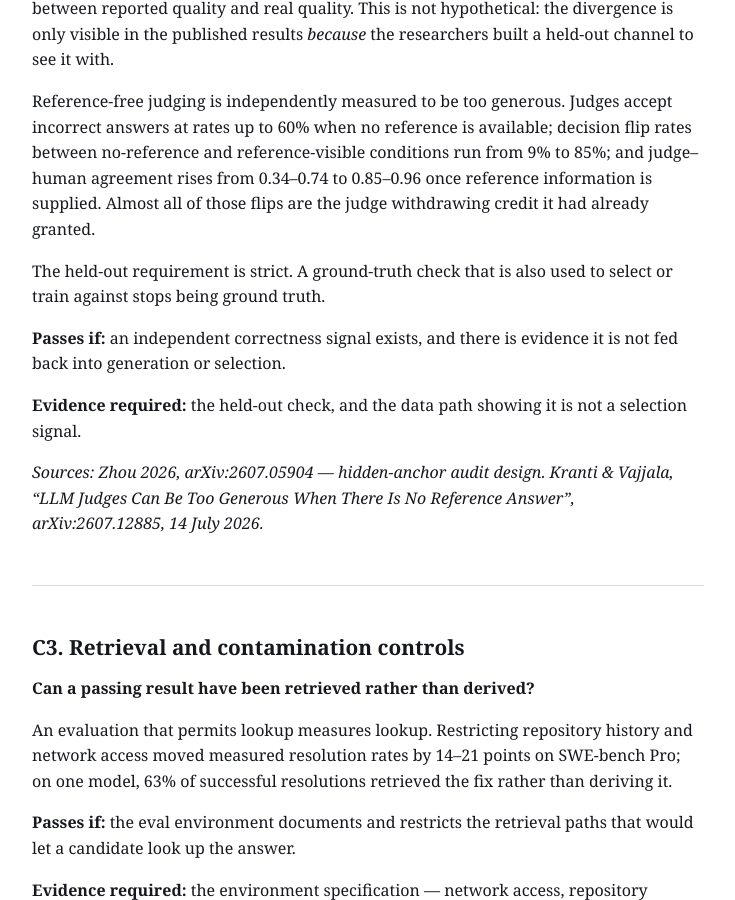
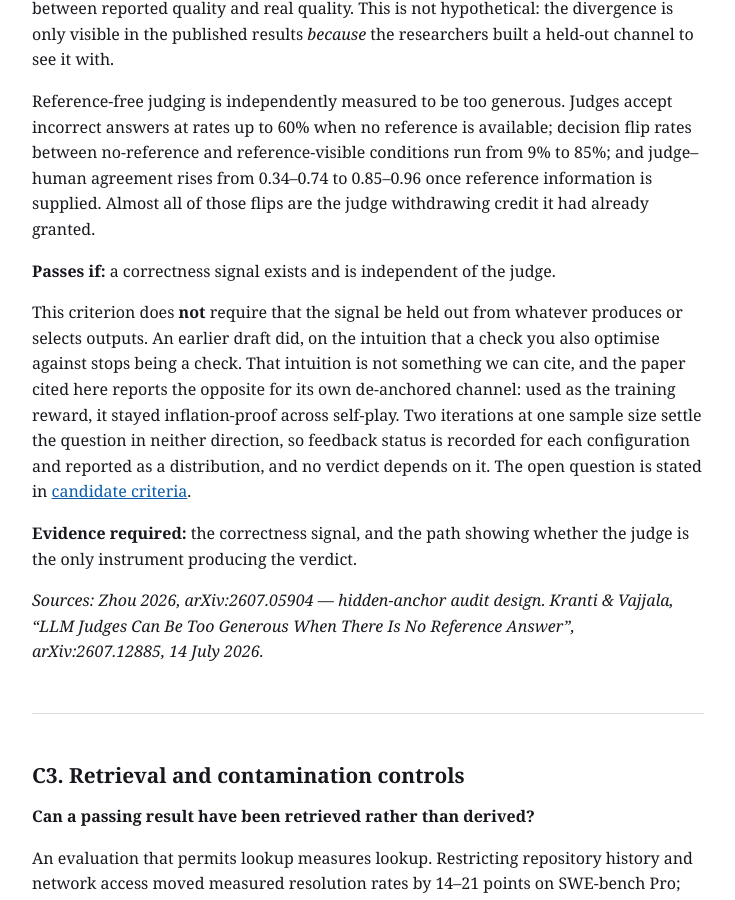
Before and after one commit to evaluator-integrity/evaluator-integrity, a Jekyll site: the page built from criteria/v0.1/index.md, in a window 1280 px wide and 900 px high, scrolled down 2731 px. Shown: the whole window, without its empty margins (272-1007 px from the left). Built offline with Jekyll 4.4.1, drawn with Linux system fonts in a browser that asks for light colours.

Commit message:
C2: drop the held-out clause; the cited source contradicts it
Defect record C2-P3 (severity: highest of the three). The pass condition
required a correctness signal "demonstrably not fed back into generation or
selection", and the published text asserted that "a ground-truth check that is
also used to select or train against stops being ground truth". That sentence
carried no citation, and the paper C2 cites reports the opposite for its own
channel:

  "Used as the training reward, the de-anchored channel keeps the
   false-positive rate at zero across self-play, preventing the basin rather
   than only detecting it."

  "The same reference-free channel that audits the basin is, in our
   experiments, an effectively inflation-proof training reward."

What degrades under optimisation in that work is the plausibility-judge reward
and the ensemble reward. An independent exact-match channel does not; the
oracle control rewarding exact match "shows no inflation".

Removed rather than narrowed. Zhou's counterexample is two iterations at n=128
on one task family: enough to show our clause was never established, nowhere
near enough to establish its negation. Narrowing the requirement to fit it
would have replaced an over-read with a smaller over-read, so the clause goes
and the question is recorded as open in candidate criteria, with the Goodhart
argument, the counterexample verbatim, and what measurement would settle it.

Feedback status becomes a reported property: recorded per configuration,
published as a distribution, no verdict depending on it. A reader who finds the
Goodhart argument convincing can apply it to the distribution themselves. We
are declining to score it, not declining to report it.

Re-scored all 27 before applying rather than assuming the outcome. Zero
verdicts flip and no published figure moves. The 24 in-scope records partition
exactly: 11 fail on P1 with no independent signal at all, 13 fail on P2 with a
reference supplied but handed to the judge. One record looked like a
dependency -- deepeval/hallucination reads "supplied to the judge rather than
held out" -- but there "held out" means withheld from the judge, which is P2.
Its stated reasoning is that a supplied reference "does not create a second
instrument". A vocabulary collision, not a dependency.

```diff
--- a/criteria/v0.1/index.md
+++ b/criteria/v0.1/index.md
@@ -144,14 +144,20 @@ from 9% to 85%; and judge–human agreement rises from 0.34–0.74 to 0.85–0.9
 once reference information is supplied. Almost all of those flips are the judge
 withdrawing credit it had already granted.
 
-The held-out requirement is strict. A ground-truth check that is also used to
-select or train against stops being ground truth.
+**Passes if:** a correctness signal exists and is independent of the judge.
 
-**Passes if:** an independent correctness signal exists, and there is evidence
-it is not fed back into generation or selection.
+This criterion does **not** require that the signal be held out from whatever
+produces or selects outputs. An earlier draft did, on the intuition that a
+check you also optimise against stops being a check. That intuition is not
+something we can cite, and the paper cited here reports the opposite for its
+own de-anchored channel: used as the training reward, it stayed inflation-proof
+across self-play. Two iterations at one sample size settle the question in
+neither direction, so feedback status is recorded for each configuration and
+reported as a distribution, and no verdict depends on it. The open question is
+stated in [candidate criteria](../candidates.md).
 
-**Evidence required:** the held-out check, and the data path showing it is not
-a selection signal.
+**Evidence required:** the correctness signal, and the path showing whether the
+judge is the only instrument producing the verdict.
 
 *Sources: Zhou 2026, arXiv:2607.05904 — hidden-anchor audit design. Kranti &
 Vajjala, "LLM Judges Can Be Too Generous When There Is No Reference Answer",
```
Also changed, not shown: conformance/criteria.py (+14 -6 lines), criteria/candidates.md (added, +71 -0 lines).
